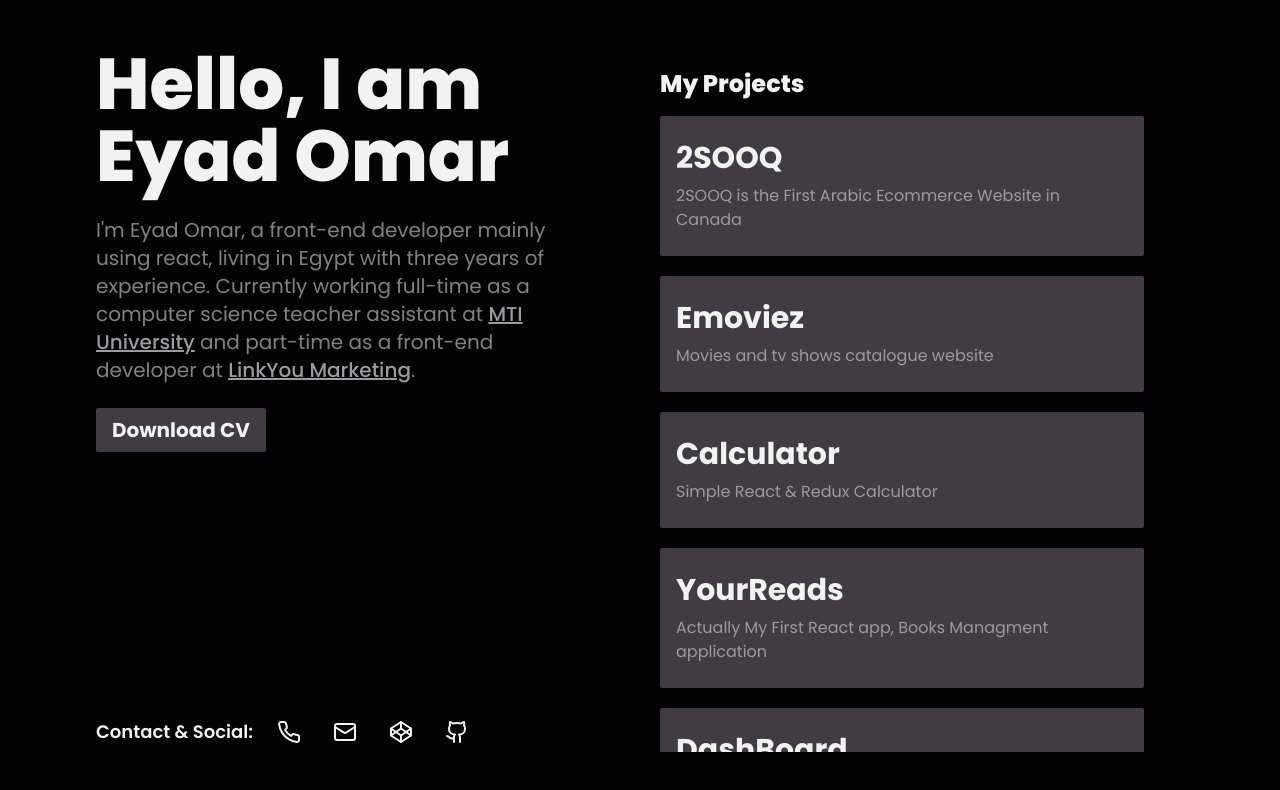
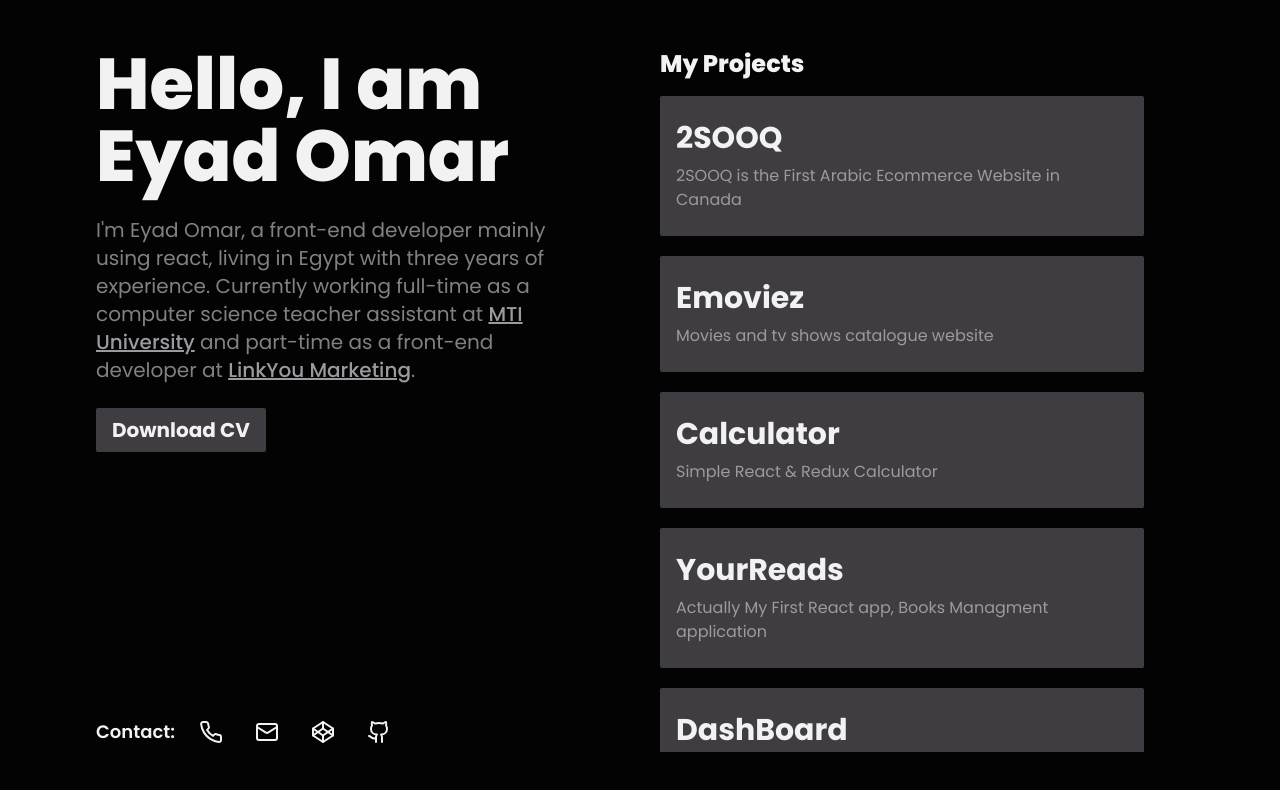
Before and after one commit to EyadOmar/portfolio, a React (Vite) app: page / in a window 1280 px wide. Shown: the top 790 px of the page. Built offline with nearby package versions, Linux system fonts and the light colour scheme.

Commit message:
tools done

```diff
--- a/src/components/Card.tsx
+++ b/src/components/Card.tsx
@@ -1,17 +1,24 @@
 type CardProps = {
-  link: string;
+  link?: string;
   title: string;
   desc: string;
 };
 function Card({ link, title, desc }: CardProps) {
   return (
     <>
-      <a href={link} target="_blank">
+      {link ? (
+        <a href={link} target="_blank">
+          <div className=" bg-accent rounded-sm px-4 py-6 transition-all duration-300 ease-in-out hover:brightness-125 lg:hover:scale-105">
+            <h3 className="mb-2 text-xl font-bold md:text-3xl">{title}</h3>
+            <p className=" text-foreground-300 text-sm md:text-base">{desc}</p>
+          </div>
+        </a>
+      ) : (
         <div className="bg-accent rounded-sm px-4 py-6 transition-all duration-300 ease-in-out hover:brightness-125 lg:hover:scale-105">
           <h3 className="mb-2 text-xl font-bold md:text-3xl">{title}</h3>
           <p className=" text-foreground-300 text-sm md:text-base">{desc}</p>
         </div>
-      </a>
+      )}
     </>
   );
 }
--- a/src/components/Footer.tsx
+++ b/src/components/Footer.tsx
@@ -1,8 +1,8 @@
 import { Codepen, Github, Mail, Phone } from "lucide-react";
 function Footer() {
   return (
-    <footer className="mt-auto flex items-center gap-4 text-lg font-semibold">
-      <p>Contact & Social: </p>
+    <footer className="mt-6 flex items-center gap-4 text-lg font-semibold lg:mt-auto">
+      <p>Contact:</p>
       <a
         href="https://wa.me/+201002379226"
         target="_blank"
--- a/src/components/Personal.tsx
+++ b/src/components/Personal.tsx
@@ -34,9 +34,7 @@ function Personal() {
       >
         Download CV
       </a>
-      <div className="mt-auto hidden lg:block">
-        <Footer />
-      </div>
+      <Footer />
     </section>
   );
 }
--- a/src/components/Projects.tsx
+++ b/src/components/Projects.tsx
@@ -1,15 +1,32 @@
+import tools from "@/lib/tools";
 import Card from "./Card";
 import projects from "@/lib/Projects";
 
 function Projects() {
   return (
-    <section className="h-full flex-1 overflow-y-auto px-10 py-5">
+    <section className="h-full flex-1 overflow-y-auto pt-16 lg:px-10 lg:pt-0">
       <h2 className="mb-4 text-2xl font-extrabold">My Projects</h2>
       <div className="flex flex-col gap-5">
         {projects.map((p) => (
           <Card key={p.id} link={p.link} title={p.title} desc={p.desc} />
         ))}
       </div>
+      <h2 className="mb-4 mt-8 text-2xl font-extrabold">My Tools</h2>
+      <div className="flex flex-col gap-5">
+        {tools.map((t) => (
+          <Card key={t.id} title={t.title} desc={t.desc} />
+        ))}
+      </div>
+
+      <p className="text-foreground-600 mt-5 text-center text-sm">
+        Design By{" "}
+        <a
+          className="text-foreground-300 underline"
+          href="https://dribbble.com/NicolasMzrd"
+        >
+          Nicolas Meuzard
+        </a>
+      </p>
     </section>
   );
 }
--- /dev/null
+++ b/src/lib/tools.ts
@@ -0,0 +1,34 @@
+const tools = [
+  {
+    id: "skill_1",
+    title: "HTML & CSS & JS",
+    desc: "My main tools, I can say I know them very well and I am still learning them everyday and everyhour",
+  },
+  {
+    id: "skill_2",
+    title: "React",
+    desc: "My top and only library to manage front-end logic, I really like the component based approch, its file structure, and the community",
+  },
+  {
+    id: "skill_3",
+    title: "Typescript",
+    desc: "I upgraded my javascripts with the power of types. It's usefull, organized, and more professional",
+  },
+  {
+    id: "skill_4",
+    title: "TailwindCSS",
+    desc: "Its very compatiable with React, and I like it more than bootstrap but I can still use bootstrap easily",
+  },
+  {
+    id: "skill_5",
+    title: "React Context / Redux",
+    desc: "I can use both but I prefer React context",
+  },
+  {
+    id: "skill_6",
+    title: "React Query & Axios",
+    desc: "My favorite tools to deal with APIs",
+  },
+];
+
+export default tools;
```
